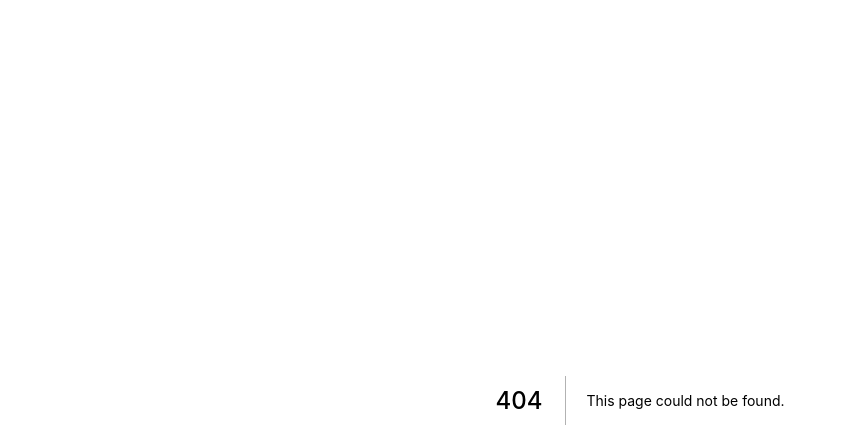
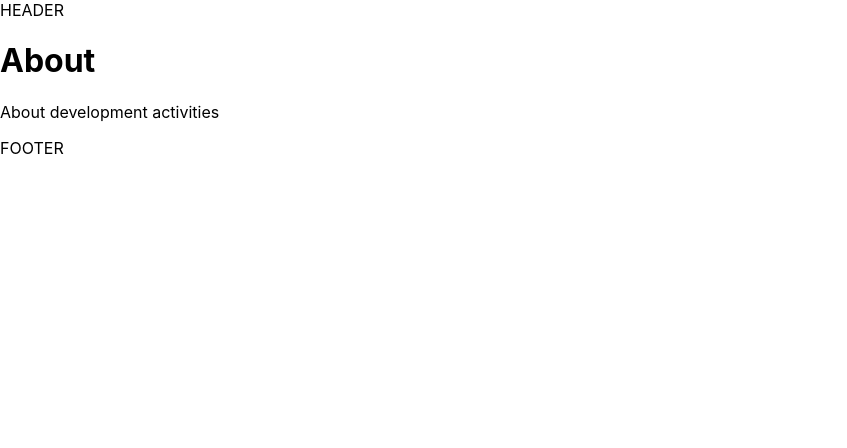
Before and after one commit to kouichi-kuu/nextblog-202209, a Next.js app: page /about in a window 1280 px wide. Before the commit this address had no page. Shown: the top 448 px of the page, without its empty margins (0-847 px from the left). Built offline with nearby package versions, Linux system fonts and the light colour scheme.

Commit message:
0923変更3

```diff
--- a/components/hero.js
+++ b/components/hero.js
@@ -1,8 +1,9 @@
-export default function Hero(){
+export default function Hero({title,subtitle,imageOn=false}){
     return (
         <div>
-            <h1>CUBE</h1>
-            <p>アウトプットしていくサイト</p>
+            <h1>{title}</h1>
+            <p>{subtitle}</p>
+            {imageOn && <figure>「画像」</figure>}
         </div>
     )
 }
--- /dev/null
+++ b/components/layout.js
@@ -0,0 +1,12 @@
+import Header from 'components/header'
+import Footer from 'components/footer'
+
+export default function Layout({children}){
+    return (
+        <>
+        <Header />
+        <main>{children}</main>
+        <Footer />
+        </>
+    )
+}
--- a/pages/_app.js
+++ b/pages/_app.js
@@ -1,7 +1,12 @@
 import '../styles/globals.css'
+import Layout from 'components/layout'
 
 function MyApp({ Component, pageProps }) {
-  return <Component {...pageProps} />
+  return (
+    <Layout>
+      <Component {...pageProps} />
+    </Layout>
+  )
 }
 
 export default MyApp
--- /dev/null
+++ b/pages/about.js
@@ -0,0 +1,5 @@
+import Hero from 'components/hero'
+
+export default function About(){
+    return <Hero title="About" subtitle="About development activities" />
+}
--- /dev/null
+++ b/pages/blog/index.js
@@ -0,0 +1,5 @@
+import Hero from 'components/hero'
+
+export default function Blog(){
+    return <Hero title="Blog" subtitle="Recent Posts" />
+}
```
Also changed, not shown: pages/index.js (+1 -9 lines).
